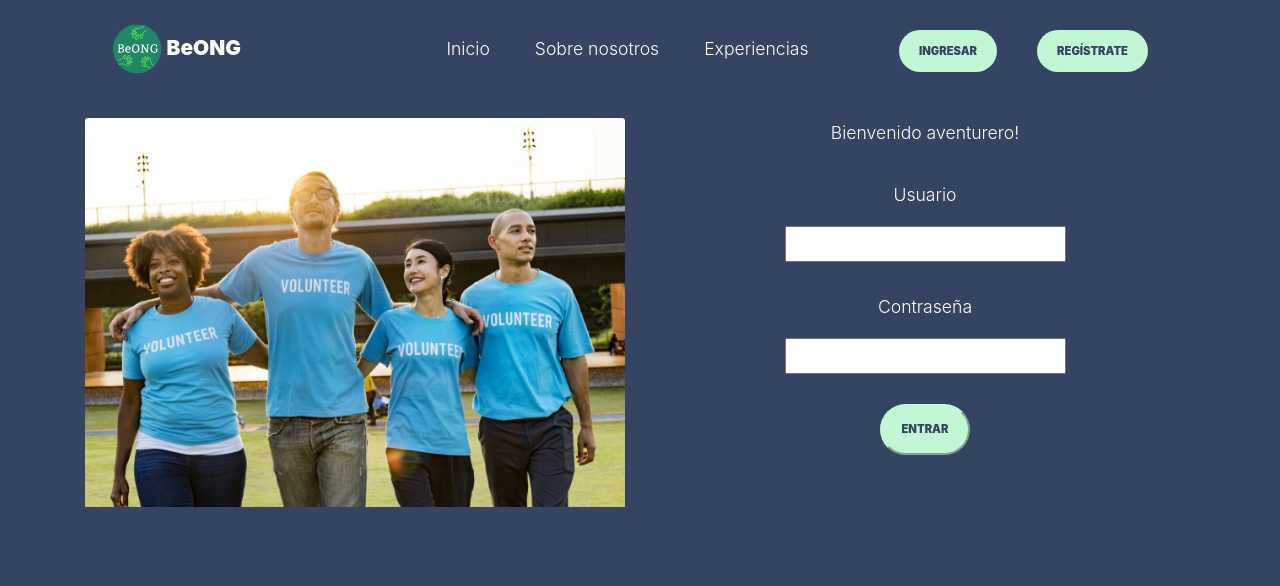
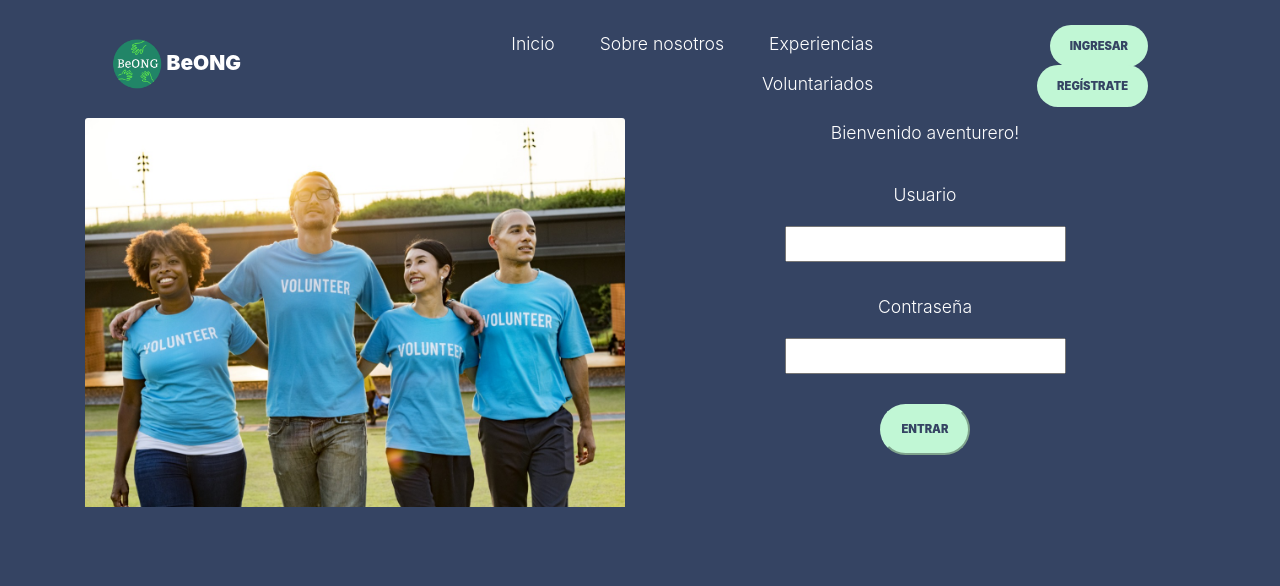
Before and after one commit to ja-avos/beong, a Django app: page /usuarios/login/ in a window 1280 px wide. Shown: the top 586 px of the page. Run offline with Django 3.2, Linux system fonts and the light colour scheme; some libraries are stand-ins or nearby versions; some web fonts are replaced.

Commit message:
Se metio voluntariados al navbar y se cuadraron los accesos

```diff
--- a/beong/urls.py
+++ b/beong/urls.py
@@ -22,5 +22,5 @@ urlpatterns = [
     path('admin/', admin.site.urls),
     path('', include('landing.urls')),
     path("usuarios/", include("usuarios.urls"), name = "usuarios"),
-    path('voluntariados/', include('voluntariados.urls')),
+    path('voluntariados/<str:username>', include('voluntariados.urls')),
 ] + static(settings.STATIC_URL, document_root=settings.STATIC_ROOT)
--- a/landing/templates/landing/base.html
+++ b/landing/templates/landing/base.html
@@ -63,9 +63,11 @@
                             {% if user is not None %}
                                 <li><a href="/acerca/{{ user.usuario }}" class="nav-link">Sobre nosotros</a></li>
                                 <li><a href="/experiencias/{{ user.usuario }}" class="nav-link">Experiencias</a></li>
+                                <li><a href="/voluntariados/{{ user.usuario }}" class="nav-link">Voluntariados</a></li>
                             {% else %}
                                 <li><a href="/acerca/Visitante" class="nav-link">Sobre nosotros</a></li>
                                 <li><a href="/experiencias/Visitante" class="nav-link">Experiencias</a></li>
+                                <li><a href="/voluntariados/Visitante" class="nav-link">Voluntariados</a></li>
                             {% endif %}
 
                         </ul>
```
Also changed, not shown: voluntariados/views.py (+8 -1 lines).
